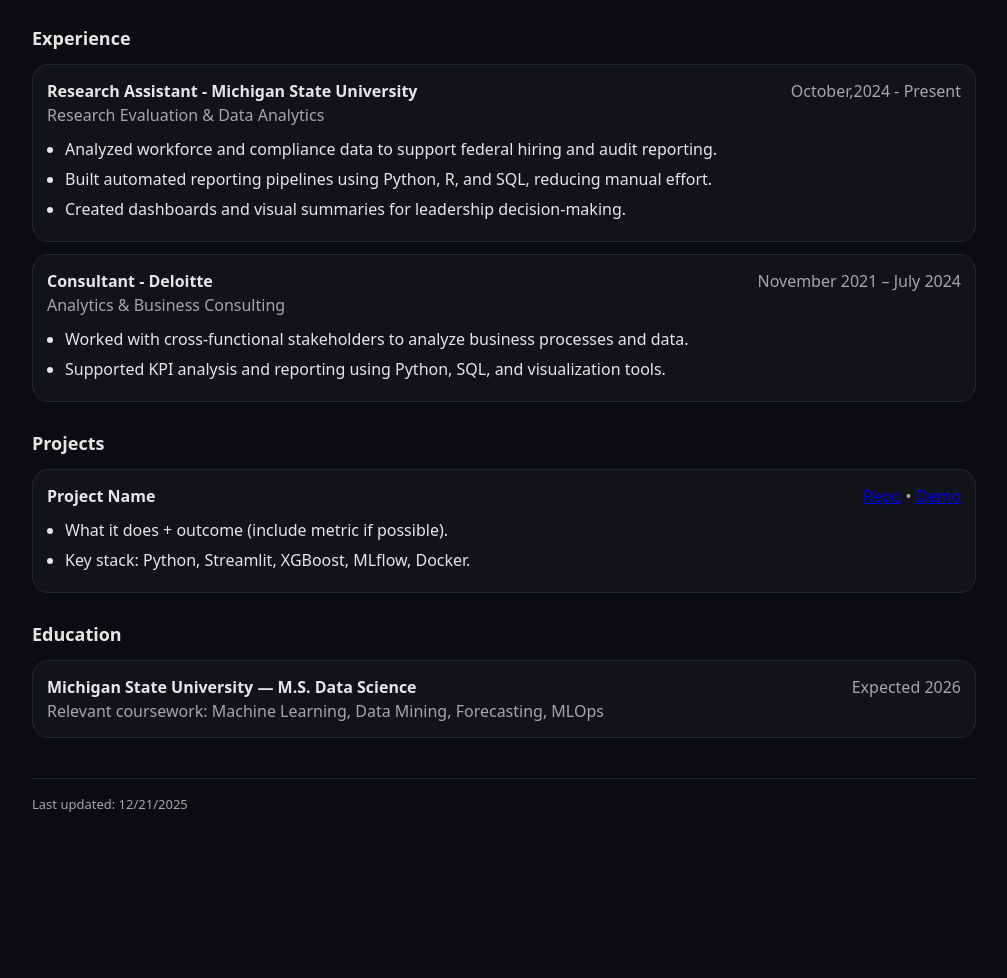
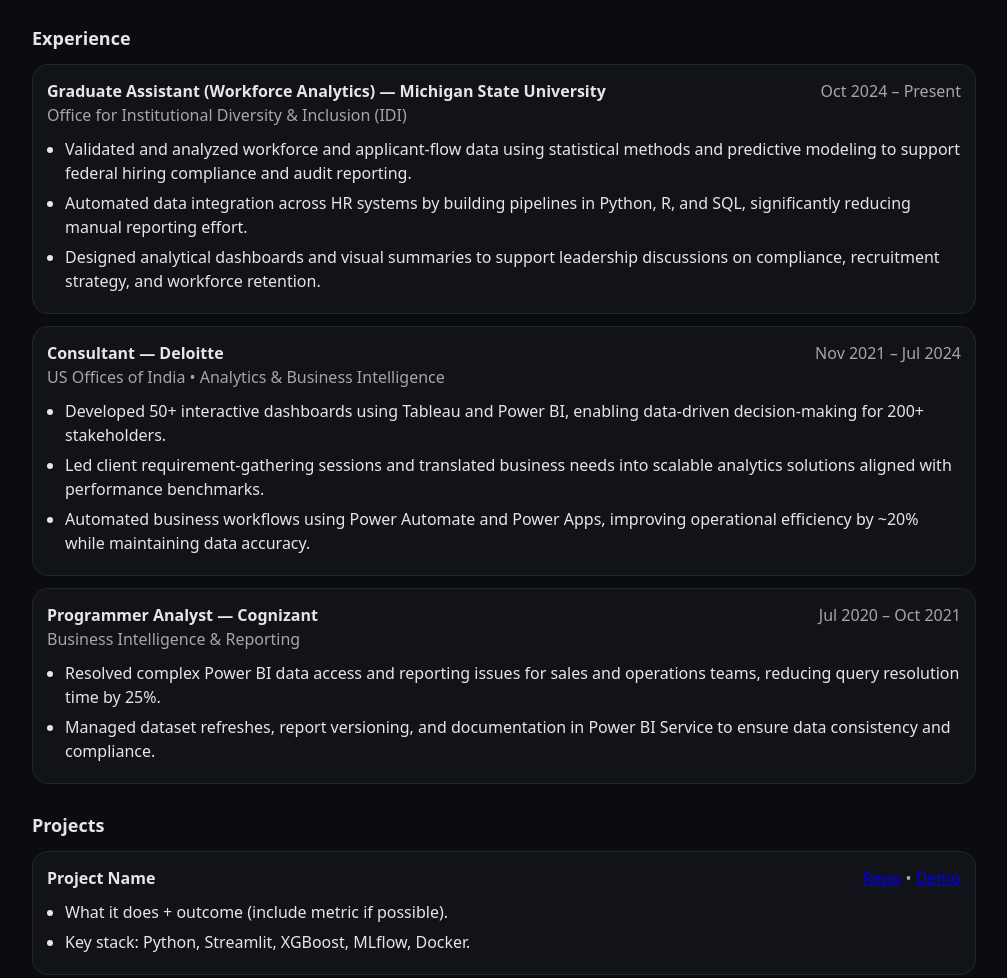
Before and after one commit to Diparna/Diparna.github.io, a plain HTML site: page index.html in a window 1280 px wide. Shown: the part 620-1598 px from the top of the page, without its empty margins (136-1143 px from the left). Before the commit the page ends 1463 px from the top, so only its background shows below. Drawn offline with Linux system fonts and the light colour scheme.

Commit message:
Update index.html

```diff
--- a/index.html
+++ b/index.html
@@ -67,28 +67,66 @@
 
   <div class="item">
     <div class="row">
-      <h3> Research Assistant - Michigan State University</h3>
-      <span class="muted"> October,2024 - Present</span>
+      <h3>Graduate Assistant (Workforce Analytics) — Michigan State University</h3>
+      <span class="muted">Oct 2024 – Present</span>
     </div>
-    <div class="muted">Research Evaluation & Data Analytics</div>
+    <div class="muted">Office for Institutional Diversity & Inclusion (IDI)</div>
     <ul>
-      <li>Analyzed workforce and compliance data to support federal hiring and audit reporting.</li>
-      <li>Built automated reporting pipelines using Python, R, and SQL, reducing manual effort.</li>
-      <li>Created dashboards and visual summaries for leadership decision-making.</li>
+      <li>
+        Validated and analyzed workforce and applicant-flow data using statistical methods
+        and predictive modeling to support federal hiring compliance and audit reporting.
+      </li>
+      <li>
+        Automated data integration across HR systems by building pipelines in
+        Python, R, and SQL, significantly reducing manual reporting effort.
+      </li>
+      <li>
+        Designed analytical dashboards and visual summaries to support leadership
+        discussions on compliance, recruitment strategy, and workforce retention.
+      </li>
     </ul>
   </div>
 
   <div class="item">
     <div class="row">
-      <h3>Consultant - Deloitte</h3>
-      <span class="muted">November 2021 – July 2024</span>
+      <h3>Consultant — Deloitte</h3>
+      <span class="muted">Nov 2021 – Jul 2024</span>
     </div>
-    <div class="muted">Analytics & Business Consulting</div>
+    <div class="muted">US Offices of India • Analytics & Business Intelligence</div>
     <ul>
-      <li>Worked with cross-functional stakeholders to analyze business processes and data.</li>
-      <li>Supported KPI analysis and reporting using Python, SQL, and visualization tools.</li>
+      <li>
+        Developed 50+ interactive dashboards using Tableau and Power BI,
+        enabling data-driven decision-making for 200+ stakeholders.
+      </li>
+      <li>
+        Led client requirement-gathering sessions and translated business needs
+        into scalable analytics solutions aligned with performance benchmarks.
+      </li>
+      <li>
+        Automated business workflows using Power Automate and Power Apps,
+        improving operational efficiency by ~20% while maintaining data accuracy.
+      </li>
     </ul>
   </div>
+
+  <div class="item">
+    <div class="row">
+      <h3>Programmer Analyst — Cognizant</h3>
+      <span class="muted">Jul 2020 – Oct 2021</span>
+    </div>
+    <div class="muted">Business Intelligence & Reporting</div>
+    <ul>
+      <li>
+        Resolved complex Power BI data access and reporting issues for sales and
+        operations teams, reducing query resolution time by 25%.
+      </li>
+      <li>
+        Managed dataset refreshes, report versioning, and documentation in
+        Power BI Service to ensure data consistency and compliance.
+      </li>
+    </ul>
+  </div>
+
 </section>
 
     <section id="projects">
```
